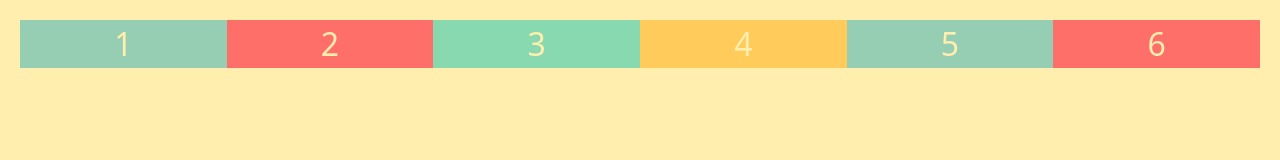
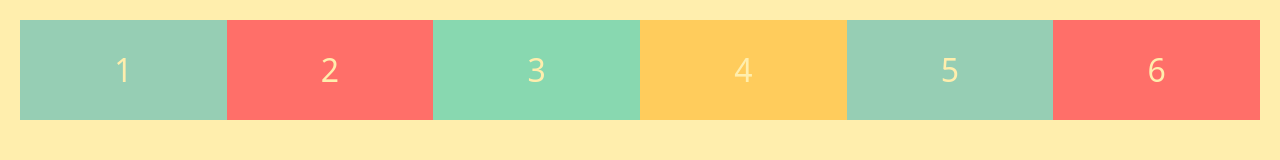
Before and after one commit to Salman-165324/play-with-grid-tailwind, a website: page src/index.html in a window 1280 px wide. Drawn offline with Linux system fonts and the light colour scheme.

Commit message:
Implemented implicit rows code

```diff
--- a/src/index.html
+++ b/src/index.html
@@ -1,12 +1,16 @@
 <!DOCTYPE html>
-<html  class="">
+<html class="">
   <head>
     <meta charset="UTF-8" />
     <meta name="viewport" content="width=device-width, initial-scale=1.0" />
     <link href="./output.css" rel="stylesheet" />
   </head>
-  <body class="bg-[#ffeead]	">
-    <div class="container grid grid-flow-col">
+  <!--  grid-cols-[100px_auto]
+  grid-cols-[repeat(2,minmax(100px, 1fr))-->
+  <body class="bg-[#ffeead]">
+    <div
+      class="customContainer grid grid-cols-[repeat(auto-fit,minmax(100px,1fr))] auto-rows-[100px]"
+    >
       <div class="">1</div>
       <div class="">2</div>
       <div class="">3</div>
--- a/src/input.css
+++ b/src/input.css
@@ -5,7 +5,7 @@
 
 
 
-.container > div {
+.customContainer > div {
     display: flex;
     justify-content: center;
     align-items: center;
@@ -18,18 +18,18 @@ html, body {
   margin: 10px;
 }
 
-.container > div:nth-child(1n) {
+.customContainer > div:nth-child(1n) {
   background-color: #96ceb4;
 }
 
-.container > div:nth-child(3n) {
+.customContainer > div:nth-child(3n) {
   background-color: #88d8b0;
 }
 
-.container > div:nth-child(2n) {
+.customContainer > div:nth-child(2n) {
       background-color: #ff6f69;
 }
 
-.container > div:nth-child(4n) {
+.customContainer > div:nth-child(4n) {
       background-color: #ffcc5c;
 }
```
Also changed, not shown: src/output.css, 1 other file.
